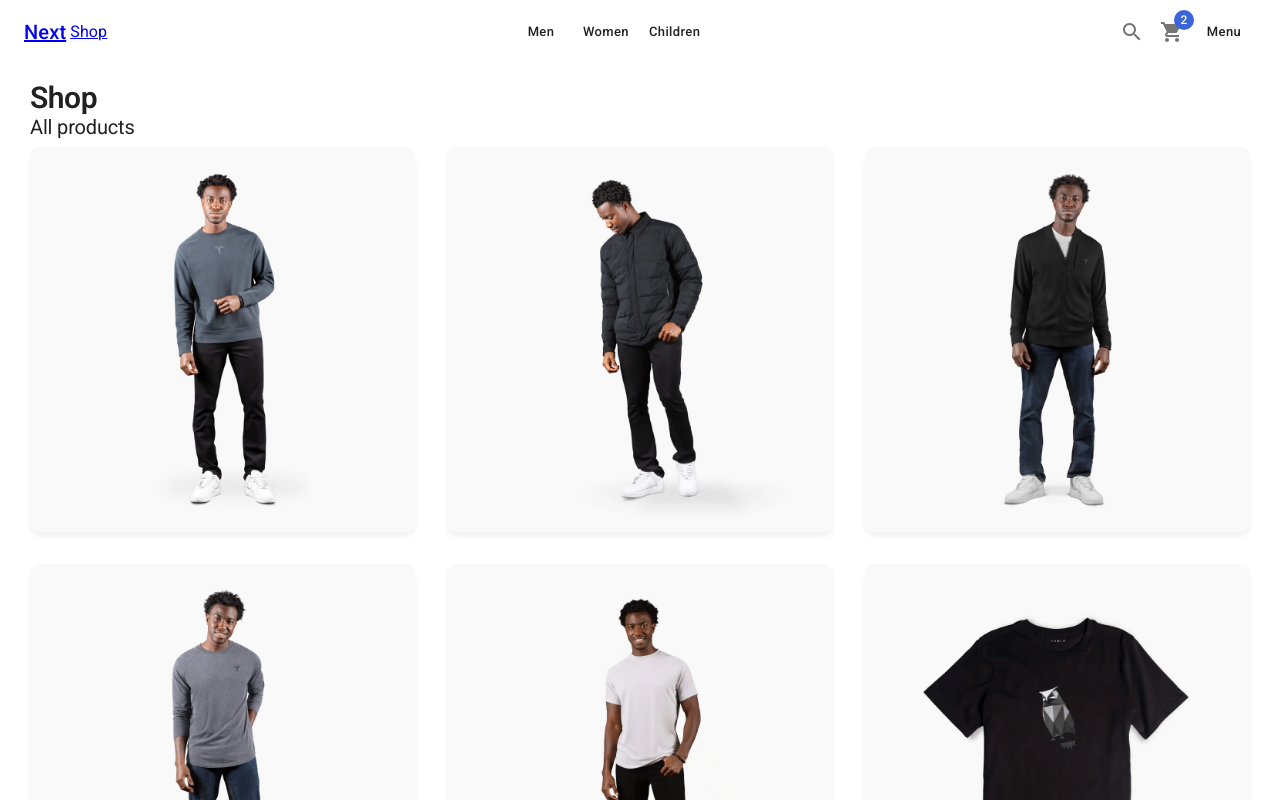
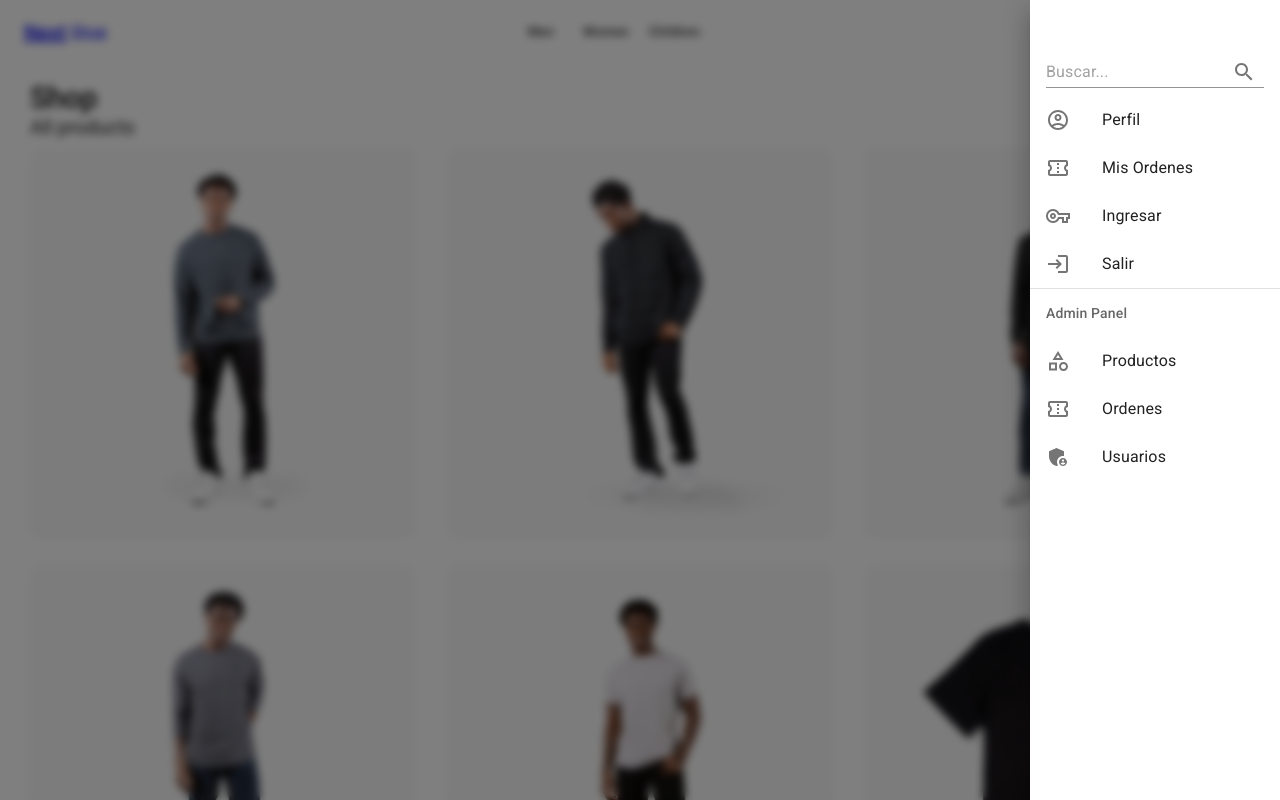
Before and after one commit to NathanMartinezC/next-js-shop, a Next.js app: page / in a window 1280 px wide. Shown: the top 800 px of the page. Built offline with nearby package versions, Linux system fonts and the light colour scheme.

Commit message:
Added side menu

```diff
--- a/components/layouts/ShopLayout.tsx
+++ b/components/layouts/ShopLayout.tsx
@@ -1,6 +1,6 @@
 import { FC, ReactNode } from "react";
 import Head from "next/head"
-import { Navbar } from "../ui";
+import { Navbar, SideMenu } from "../ui";
 
 interface Props {
     children?: ReactNode;
@@ -29,6 +29,8 @@
                 <Navbar />
             </nav>
 
+            <SideMenu />
+
             <main style={{
                 margin: "80px auto",
                 maxWidth: "1440px",
--- /dev/null
+++ b/components/ui/SideMenu.tsx
@@ -0,0 +1,111 @@
+import { Box, Divider, Drawer, IconButton, Input, InputAdornment, List, ListItem, ListItemIcon, ListItemText, ListSubheader } from "@mui/material"
+import { AccountCircleOutlined, AdminPanelSettings, CategoryOutlined, ConfirmationNumberOutlined, EscalatorWarningOutlined, FemaleOutlined, LoginOutlined, MaleOutlined, SearchOutlined, VpnKeyOutlined } from "@mui/icons-material"
+
+
+export const SideMenu = () => {
+  return (
+    <Drawer
+        open={ true }
+        anchor='right'
+        sx={{ backdropFilter: 'blur(4px)', transition: 'all 0.5s ease-out' }}
+    >
+        <Box sx={{ width: 250, paddingTop: 5 }}>
+
+            <List>
+
+                <ListItem>
+                    <Input
+                        type='text'
+                        placeholder="Buscar..."
+                        endAdornment={
+                            <InputAdornment position="end">
+                                <IconButton
+                                aria-label="toggle password visibility"
+                                >
+                                 <SearchOutlined />
+                                </IconButton>
+                            </InputAdornment>
+                        }
+                    />
+                </ListItem>
+
+                <ListItem button>
+                    <ListItemIcon>
+                        <AccountCircleOutlined/>
+                    </ListItemIcon>
+                    <ListItemText primary={'Perfil'} />
+                </ListItem>
+
+                <ListItem button>
+                    <ListItemIcon>
+                        <ConfirmationNumberOutlined/>
+                    </ListItemIcon>
+                    <ListItemText primary={'Mis Ordenes'} />
+                </ListItem>
+
+
+                <ListItem button sx={{ display: { xs: '', sm: 'none' } }}>
+                    <ListItemIcon>
+                        <MaleOutlined/>
+                    </ListItemIcon>
+                    <ListItemText primary={'Hombres'} />
+                </ListItem>
+
+                <ListItem button sx={{ display: { xs: '', sm: 'none' } }}>
+                    <ListItemIcon>
+                        <FemaleOutlined/>
+                    </ListItemIcon>
+                    <ListItemText primary={'Mujeres'} />
+                </ListItem>
+
+                <ListItem button sx={{ display: { xs: '', sm: 'none' } }}>
+                    <ListItemIcon>
+                        <EscalatorWarningOutlined/>
+                    </ListItemIcon>
+                    <ListItemText primary={'Niños'} />
+                </ListItem>
+
+
+                <ListItem button>
+                    <ListItemIcon>
+                        <VpnKeyOutlined/>
+                    </ListItemIcon>
+                    <ListItemText primary={'Ingresar'} />
+                </ListItem>
+
+                <ListItem button>
+                    <ListItemIcon>
+                        <LoginOutlined/>
+                    </ListItemIcon>
+                    <ListItemText primary={'Salir'} />
+                </ListItem>
+
+
+                {/* Admin */}
+                <Divider />
+                <ListSubheader>Admin Panel</ListSubheader>
+
+                <ListItem button>
+                    <ListItemIcon>
+                        <CategoryOutlined/>
+                    </ListItemIcon>
+                    <ListItemText primary={'Productos'} />
+                </ListItem>
+                <ListItem button>
+                    <ListItemIcon>
+                        <ConfirmationNumberOutlined/>
+                    </ListItemIcon>
+                    <ListItemText primary={'Ordenes'} />
+                </ListItem>
+
+                <ListItem button>
+                    <ListItemIcon>
+                        <AdminPanelSettings/>
+                    </ListItemIcon>
+                    <ListItemText primary={'Usuarios'} />
+                </ListItem>
+            </List>
+        </Box>
+    </Drawer>
+  )
+}
--- a/components/ui/index.ts
+++ b/components/ui/index.ts
@@ -1 +1,2 @@
 export * from './Navbar';
+export * from './SideMenu';
```
